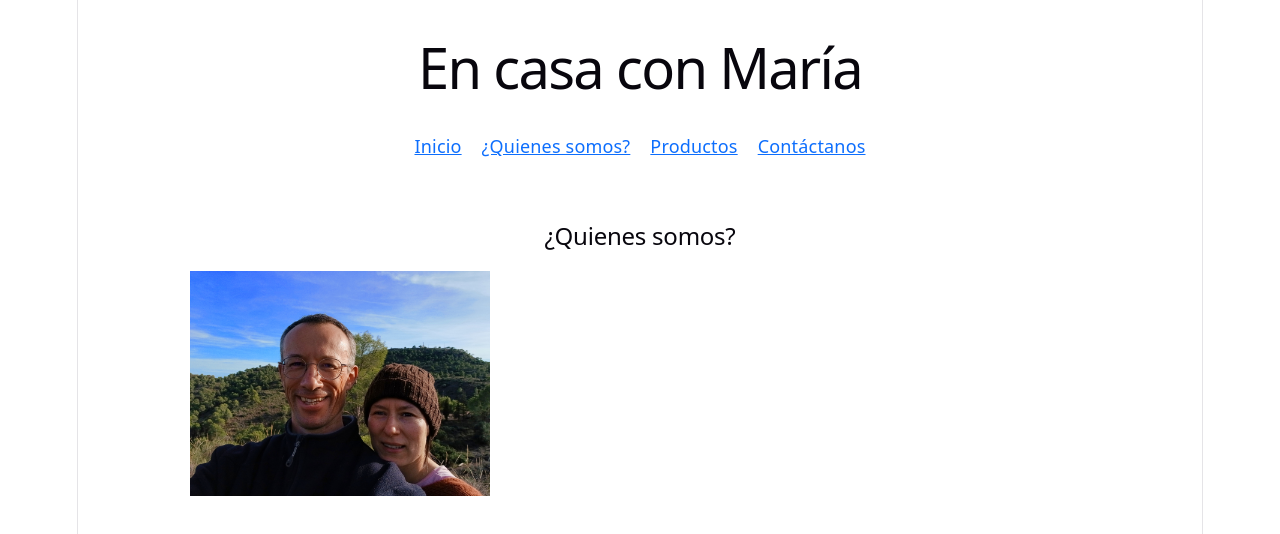
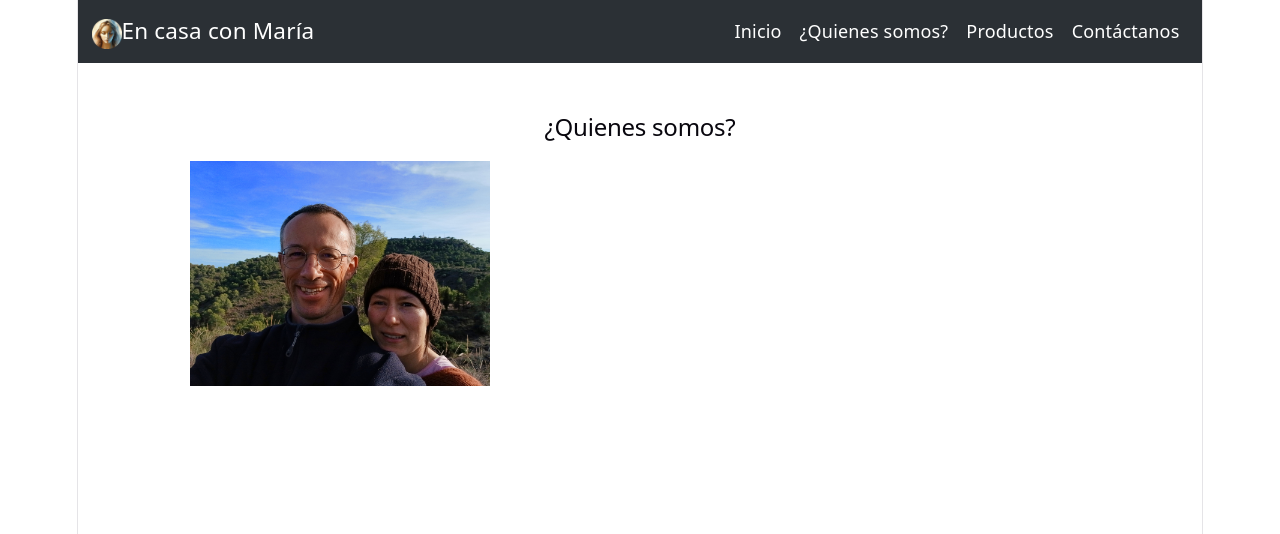
Before and after one commit to BrRoman/encasaconmaria, a React (Vite) app: page /encasaconmaria/about in a window 1280 px wide. Shown: the top 534 px of the page. Built offline with nearby package versions, Linux system fonts and the light colour scheme.

Commit message:
Menu: navbar.

```diff
--- a/src/components/Menu.jsx
+++ b/src/components/Menu.jsx
@@ -1,4 +1,5 @@
 import { Link } from 'react-router-dom'
+import mariaImg from '../assets/img/maria.png'
 import './Menu.css'
 
 const pages = [
@@ -24,19 +25,35 @@ const pages = [
 
 const pagesHtml = pages.map(page => {
   return (
-    <Link key={page.id} to={"/encasaconmaria/" + page.slug}>
-      {page.title}
-    </Link>
+    <li key={page.id} className="nav-item">
+      <Link className="nav-link active" aria-current="page" to={"/encasaconmaria/" + page.slug}>
+        {page.title}
+      </Link>
+    </li>
   )
 })
 
 function Menu(props) {
   return (
     <>
-      <div id="menu">
-        <h1>En casa con María</h1>
-        <div>{pagesHtml}</div>
-      </div>
+      <nav className="navbar bg-dark navbar-expand-lg bg-body-tertiary" data-bs-theme="dark">
+        <div className="container-fluid d-flex justify-content-between">
+          <div>
+            <img src={mariaImg} alt="Virgen María" width="30px" />
+            <Link className="navbar-brand" to={"/encasaconmaria/"}>En casa con María</Link>
+          </div>
+          <div>
+            <button className="navbar-toggler" type="button" data-bs-toggle="collapse" data-bs-target="#navbarNav" aria-controls="navbarNav" aria-expanded="false" aria-label="Toggle navigation">
+              <span className="navbar-toggler-icon"></span>
+            </button>
+            <div className="collapse navbar-collapse" id="navbarNav">
+              <ul className="navbar-nav">
+                {pagesHtml}
+              </ul>
+            </div>
+          </div>
+        </div>
+      </nav>
     </>
   )
 }
```
